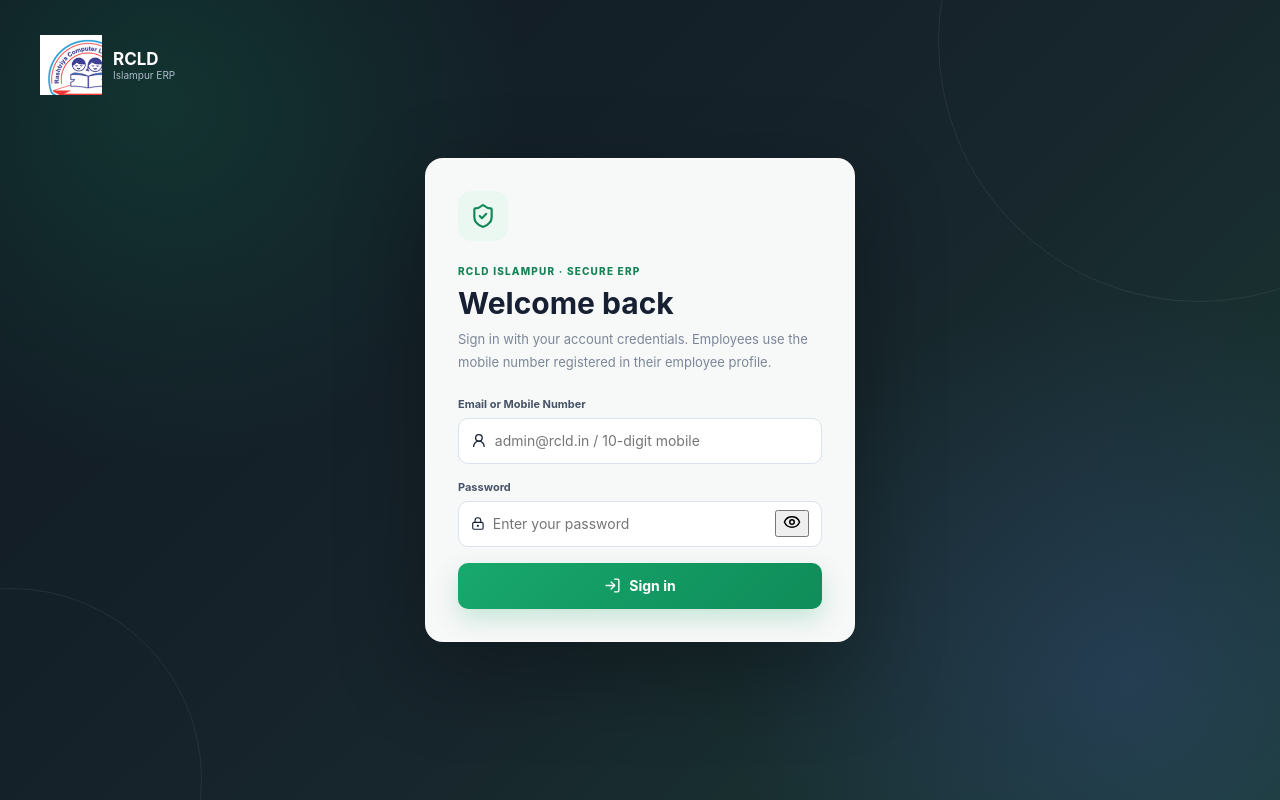
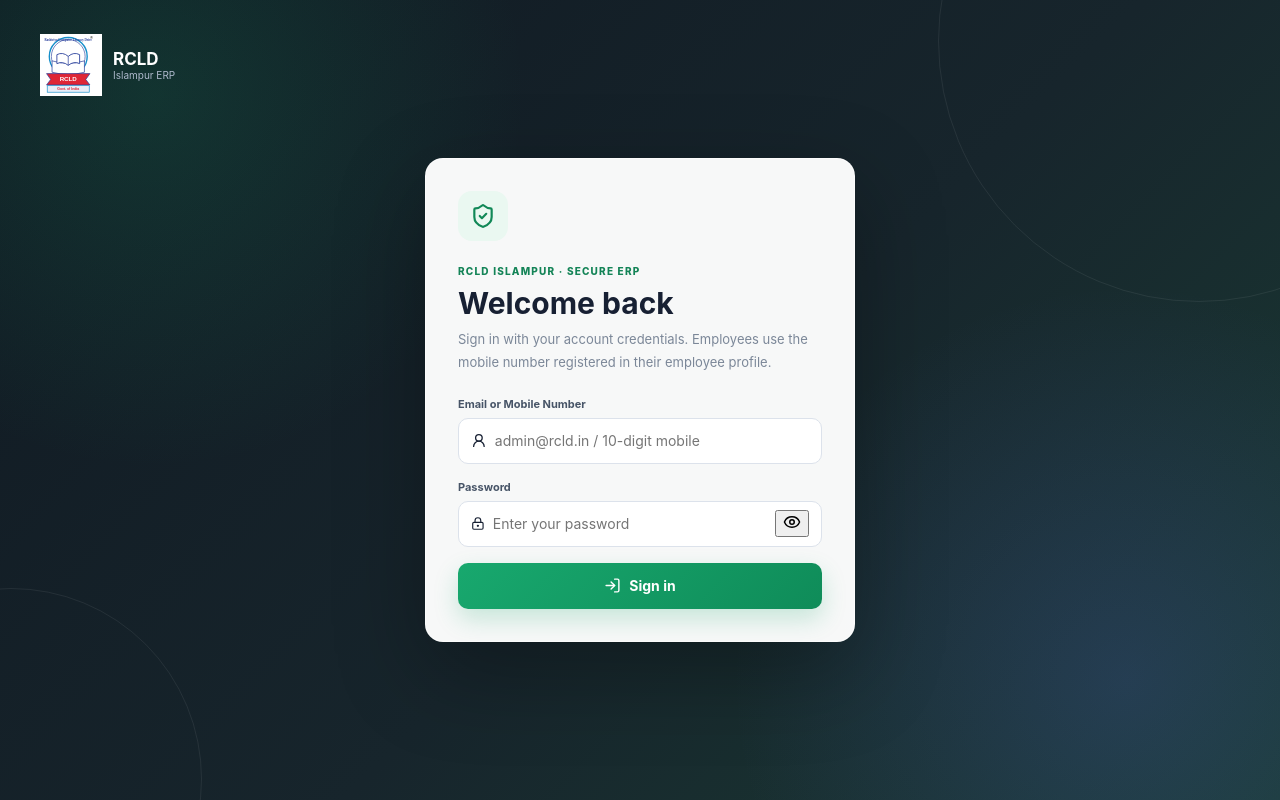
Before and after one commit to Ujjwal0620/RCLD_ISLAMPUR, a Next.js app: page /dashboard/login in a window 1280 px wide. Built offline with nearby package versions, Linux system fonts and the light colour scheme.

Commit message:
Use complete vector RCLD logo asset

```diff
--- a/components/RCLDLogo.js
+++ b/components/RCLDLogo.js
@@ -1,7 +1,7 @@
 export default function RCLDLogo({ className = "", alt = "RCLD — Rashtriya Computer Literacy Drive" }) {
   return (
     <img
-      src="/assets/rcld-logo.png"
+      src="/assets/rcld-logo.svg"
       alt={alt}
       className={className}
       loading="eager"
```
